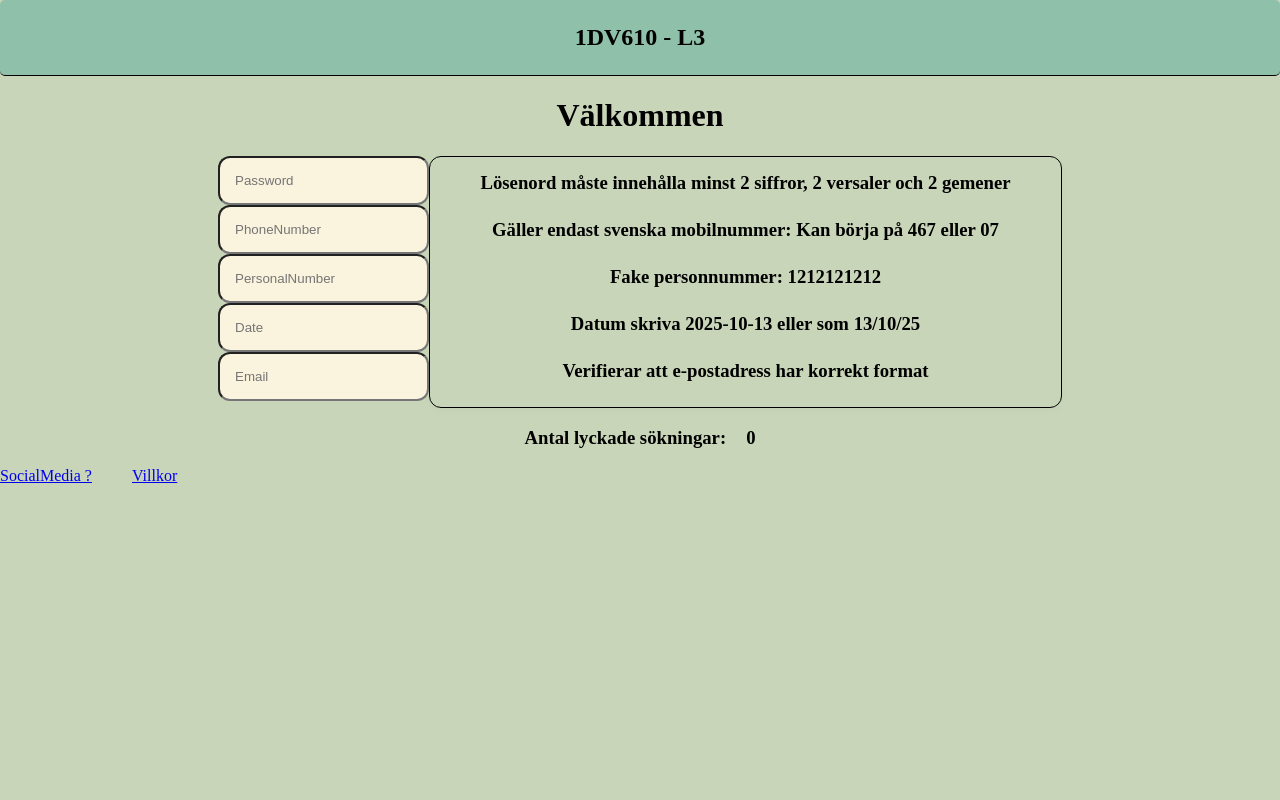
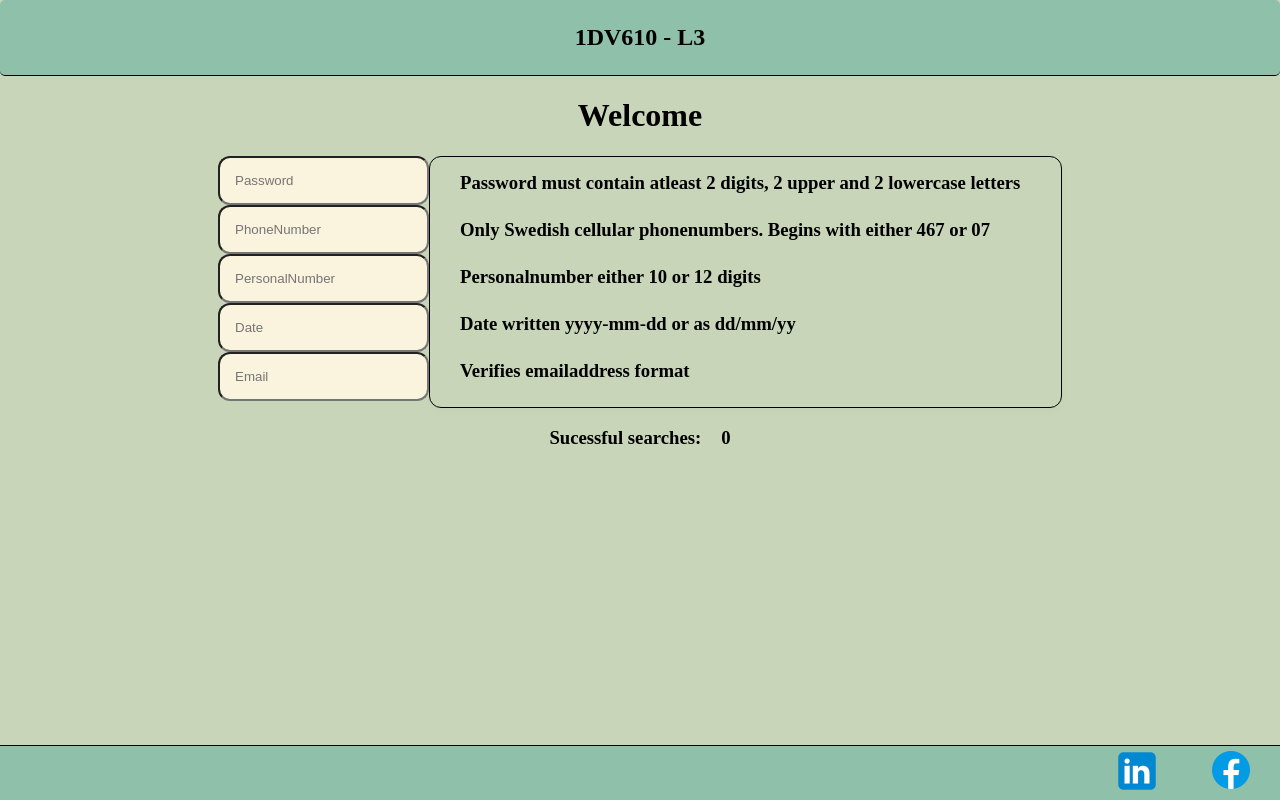
Before and after one commit to vikric/1DV610-L3, a website built with Vite: page src/index.html in a window 1280 px wide. Built offline with nearby package versions, Linux system fonts and the light colour scheme; what validator-sv would draw is missing.

Commit message:
Add social media button & fix readme

```diff
--- a/src/index.html
+++ b/src/index.html
@@ -17,7 +17,7 @@
 
   <main class="container">
 
-    <h1 >Välkommen </h1>
+    <h1 >Welcome</h1>
     <div id="fields">
 
       <div class="inputs">
@@ -29,21 +29,28 @@
 
       </div>
       <aside class="info">
-        <h3>Lösenord måste innehålla minst 2 siffror, 2 versaler och 2 gemener</h3>
-        <h3>Gäller endast svenska mobilnummer: Kan börja på 467 eller 07</h3>
-        <h3>Fake personnummer: 1212121212</h3>
-        <h3>Datum skriva 2025-10-13 eller som 13/10/25</h3>
-        <h3>Verifierar att e-postadress har korrekt format</h3>
+        <h3>Password must contain atleast 2 digits, 2 upper and 2 lowercase letters</h3>
+        <h3>Only Swedish cellular phonenumbers. Begins with either 467 or 07</h3>
+        <h3>Personalnumber either 10 or 12 digits</h3>
+        <h3>Date written yyyy-mm-dd or as dd/mm/yy</h3>
+        <h3>Verifies emailaddress format</h3>
       </aside>
     </div>
     <div class="logContainer">
-      <h3>Antal lyckade sökningar:  </h3>
+      <h3>Sucessful searches: </h3>
       <h3 class="logger"> 0</h3>
     </div>
   </main>
   <footer>
-    <a href="SocMedia">SocialMedia ?</a>
-    <a href="villkor">Villkor</a>
+    <a
+    href="https://se.linkedin.com/in/viktor-rickardsson-08a323256" target="_blank">
+  <img src="./img/icons8-linkedin-50.png" alt="Linkedin" >
+</a>
+
+    <a
+    href="https://www.facebook.com/viktor.rickardsson.91" target="_blank">
+  <img src="./img/icons8-facebook-48.png" alt="Facebook">
+</a>
   </footer>
 
 </body>
--- a/src/styles/styles.css
+++ b/src/styles/styles.css
@@ -54,8 +54,11 @@ body {
   }
 
     .info h3{
+      display: flex;
       margin-top: 15px;
+      margin-left: 30px;
       margin-bottom: 25px;
+      justify-content: start;
   }
 
   .logContainer{
@@ -65,6 +68,16 @@ body {
   }
 
   footer {
+    background-color: #8fc0a9;
     display: flex;
-    gap: 40px;
+    gap: 20px;
+    position: absolute;
+    width: 100%;
+    bottom: 0;
+    justify-content: flex-end;
+    border-top: 1px solid black;
   }
+  footer a{
+    right: 0px;
+    margin-right: 25px;
+  }
```
Also changed, not shown: reflection.md (+27 -10 lines), src/img/icons8-facebook-48.png (added), src/img/icons8-linkedin-50.png (added), 1 other file.
